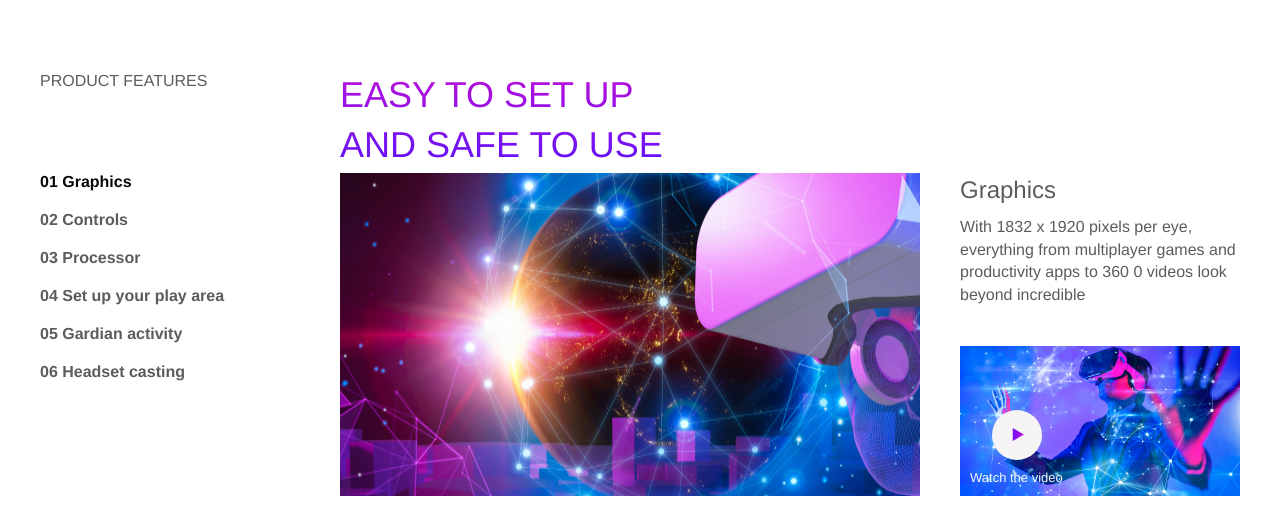
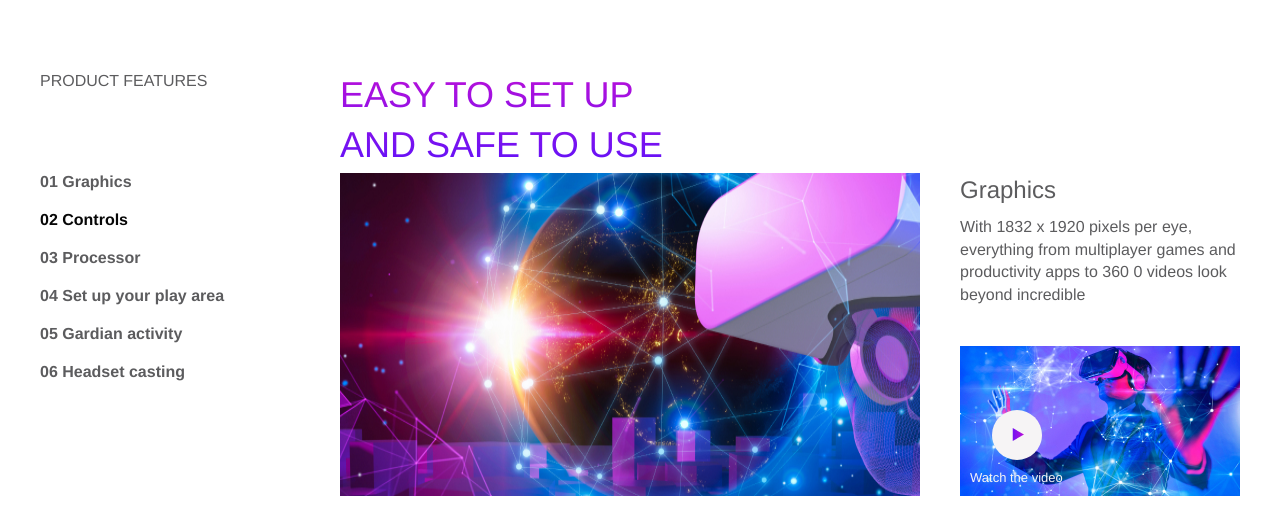
Before and after one commit to Gektor-UA/oculus, a plain HTML site: page oculus/index.html in a window 1280 px wide. Both pictures are taken after a click on the button "02 Controls". Shown: the part 830-1353 px from the top of the page. Drawn offline with Linux system fonts and the light colour scheme.

Commit message:
Написана логіка для роботи табів на js

```diff
--- a/oculus/css/style.css
+++ b/oculus/css/style.css
@@ -160,6 +160,7 @@ a {
   gap: 40px;
   opacity: 0;
   position: absolute;
+  transition: opacity .5s ease;
 }
 .tabs__content-item--active {
   opacity: 1;
--- a/oculus/js/main.js
+++ b/oculus/js/main.js
@@ -1,3 +1,35 @@
-$(function(){
+'use strict'
+// Знаходимо всі кнопки, на які ми можемо натискати
+const tabItem = document.querySelectorAll('.tabs__btn-item');
+// ------------------------------------------------
+// Знаходимо всі блоки, які можна показувати при натисканні на кнопки
+const tabContent = document.querySelectorAll('.tabs__content-item');
+// -----------------------------------------------------------------
+// Шукаємо кнопку на яку ми клікнули
+tabItem.forEach(function(element){
+    element.addEventListener('click', open);
+});
+// ---------------------------------
+// Опис функції open
+function open(evt){
+    const tabTarget = evt.currentTarget; //Знаходимо ел. по якому клікнули
+    const button = tabTarget.dataset.button; //Знаходимо ел. якому будемо додавати клас active
 
-});
+    // Прибираємо у всіх кнопках клас tabs__btn-item--active
+    tabItem.forEach(function(item){
+        item.classList.remove('tabs__btn-item--active');
+    });
+    // --------------------------------------------------------
+    // Прибираємо у всіх блоках клас tabs__content-item--active
+    tabContent.forEach(function(item){
+        item.classList.remove('tabs__content-item--active');
+    });
+    // --------------------------------------------------------
+    // Додаємо клас tabs__btn-item--active для тієї кнопки, на яку натиснули
+    tabTarget.classList.add('tabs__btn-item--active');
+    // ---------------------------------------------------------------------
+    // Знаходимо блок який співпадає з ID кнопки на яку ми натиснули
+    document.querySelector(`#${button}`).classList.add('tabs__content-item--active');
+    // -------------------------------------------------------------
+}
+// -----------------
```
